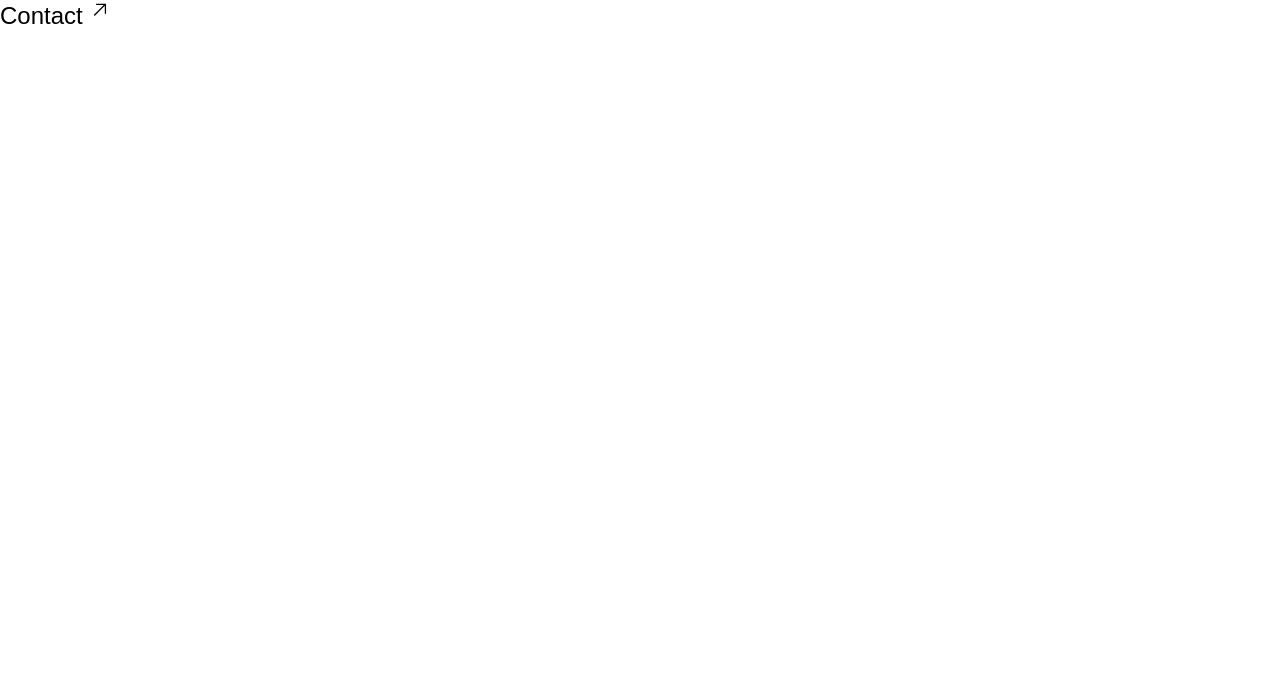
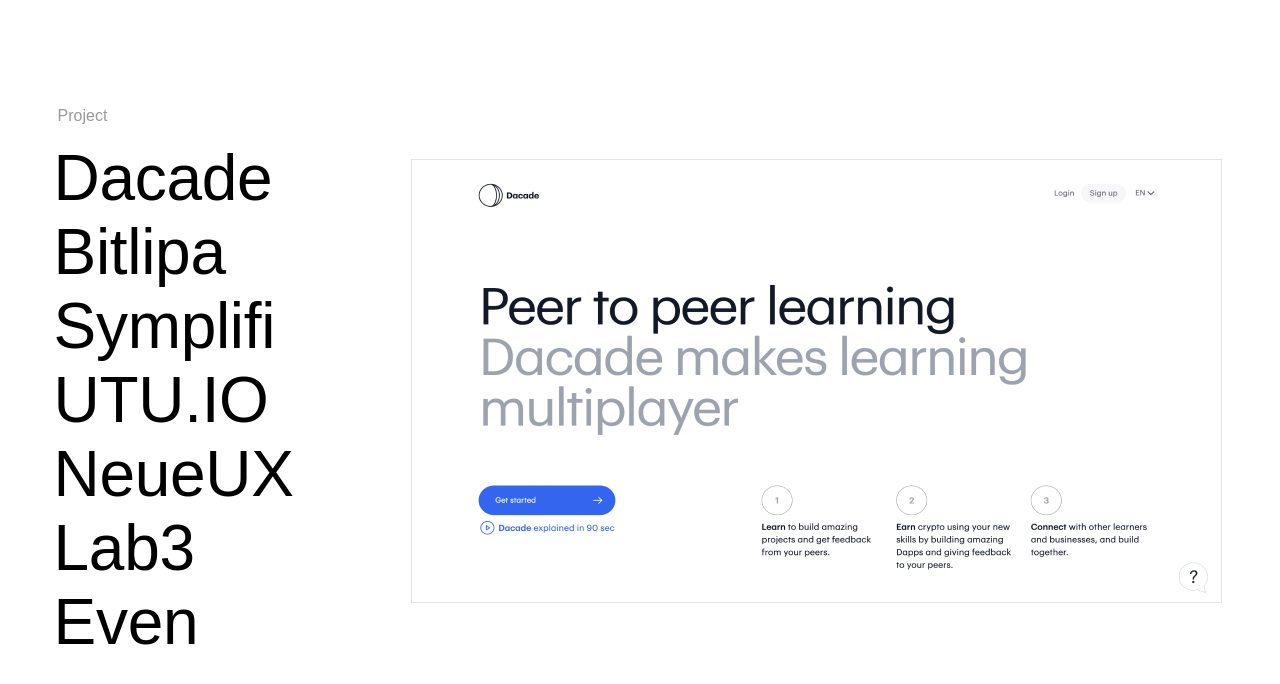
Before and after one commit to TheGymRwanda/unit8-maroon, a Next.js app: page / in a window 1280 px wide. Shown: the top 684 px of the page. Built offline with nearby package versions, Linux system fonts and the light colour scheme.

Commit message:
Feat: Add the sample image to the component

```diff
--- a/components/section/Project.jsx
+++ b/components/section/Project.jsx
@@ -1,13 +1,30 @@
 import Link from "../ui/Link"
 import Svg from "../ui/Svg"
 export default function Project() {
+  const projects = ["Dacade", "Bitlipa", "Symplifi", "UTU.IO", "NeueUX", "Lab3", "Even"];
+
   return (
-    <Link
-        // style={"text-[6]"}
-        text={"Contact"}
-        textStyle=""
-        arrow={<Svg />}
-        imageWrapperStyle="absolute hidden group-hover:block -top-0.5"
-      />
+    <section className="flex justify-center  mt-26">
+      <div className="w-11.5/12 flex justify-between">
+        <ul className="w-[237px] font-Neufile">
+          <h3 className="mb-[11px] text-dark-grey">Project</h3>
+          {
+            projects.map((item, index) => <li className="mb-0.5 md:h-18 -ml-2 tracking-spacing-xl leading-18 flex flex-col justify-center" key={index}>
+              <Link
+                style={"md:gap-0.75 gap-0.5 md:pt-auto pt-5 border-b-2 border-white hover:border-b-2 hover:border-black -pl-2 ml-2 pb-3"}
+                text={item}
+                textStyle={"md:text-[4rem] text-[3.313rem] -ml-1"}
+                arrow={<Svg />}
+                imageWrapperStyle="absolute hidden md:group-hover:block -top-3.5"
+              />
+            </li>)
+          }
+        </ul>
+        <div className="md:flex flex-col justify-center hidden">
+          <img className="w-202.75 h-111" src="/assets/images/project-sample.png" alt="sample image" />
+        </div>
+
+      </div>
+    </section>
   )
 }
--- a/tailwind.config.js
+++ b/tailwind.config.js
@@ -6,6 +6,20 @@ module.exports = {
   ],
   theme: {
     extend: {
+      screens: {
+        'ipad': '390px',
+        // => @media (min-width: 390px) { ... }
+
+        'tablet': '834px',
+        // => @media (min-width: 834px) { ... }
+
+        'desktop': '1024px',
+        // => @media (min-width: 1440px) { ... }
+
+      },
+      margin: {
+        '26': '6.5rem',
+      },
       colors:{
         "primary-purple" : "#5602E0",
         "dark-grey" : "#9A9A9A",
@@ -19,15 +33,16 @@ module.exports = {
         "spacing-sm": '-0.0125rem',           //-1.25%
       },
       fontSize:{
+        '13': '3.25rem',                      //52px
         "heading-one" : "4rem",               //64px
         "mob-heading-one" : "3.5rem",         //56px
         "mob-heading-three" : "1.75rem"       //28px
       },
 
       lineHeight:{
-        "18" : "4.5rem",             //72px
-        "10.5" :"2.625rem",                  //42px
-        "4.5" : "1.125rem"             //18px
+        "18" : "4.5rem",                      //72px
+        "10.5" :"2.625rem",                   //42px
+        "4.5" : "1.125rem"                    //18px
       },
       fontFamily: {
         'Neufile': ['Neufile', 'sans-serif'],
@@ -37,16 +52,19 @@ module.exports = {
         '0.75': '0.188rem', //3px
       },
       width:{
-        '2.715': '0.679rem', //10.86px
+        '111': '27.75rem',        //444px
+        '202.75': '50.688rem',    //811px
+        '2.715': '0.679rem',      //10.86px
         "fit":"fit-content",
-        "11.5/12" : "91%",      // width on desktop
-        "11.8/12" : "93%",      //width on tablet
-        "10.5/12" : "90%"      //width on mobile
+        "11.5/12" : "91%",        // width on desktop
+        "11.8/12" : "93%",        //width on tablet
+        "10.5/12" : "90%"         //width on mobile
       },
       height: {
-        '2.59': '0.647rem', //10.36px
+        '18': '4.5rem',           //72px
+        '2.59': '0.647rem',       //10.36px
         "fit": "fit-content",
-        '3.34': '0.835rem', // 13.36px
+        '3.34': '0.835rem',       // 13.36px
       },
       borderRadius: {
         "4.75":"1.1875rem", //19px
```
Also changed, not shown: public/assets/images/project-sample.png (added).
